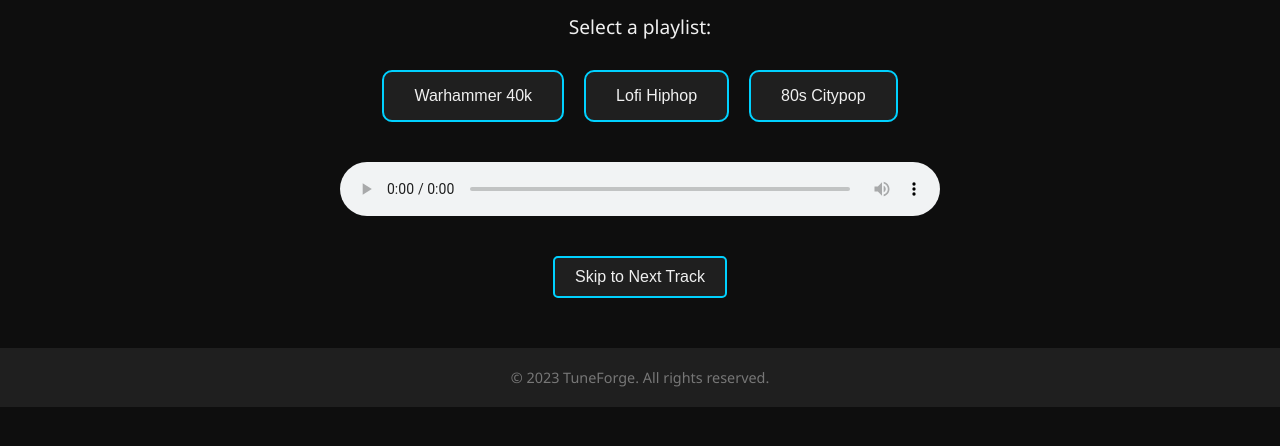
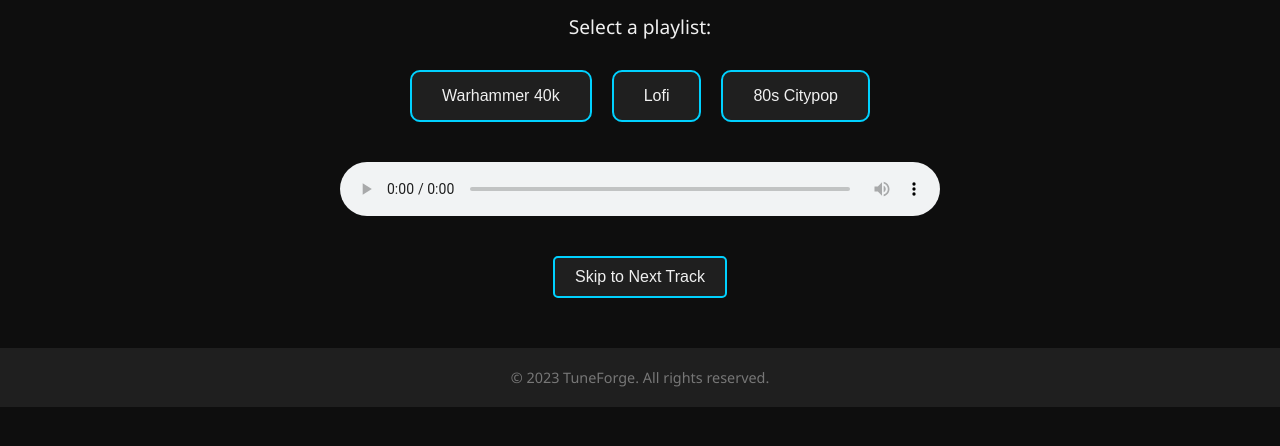
Before and after one commit to leehuachang/gamermusich, a plain HTML site: page webapp/index.html in a window 1280 px wide. Shown: the part 134-580 px from the top of the page. Drawn offline with Linux system fonts and the light colour scheme.

Commit message:
Update index.html

```diff
--- a/webapp/index.html
+++ b/webapp/index.html
@@ -10,7 +10,7 @@
     <p>Select a playlist:</p>
     <div class="categories">
         <button data-category="warhammer">Warhammer 40k</button>
-        <button data-category="lofi">Lofi Hiphop</button>
+        <button data-category="lofi">Lofi</button>
         <button data-category="citypop">80s Citypop</button>
     </div>
     <div class="player">
```
